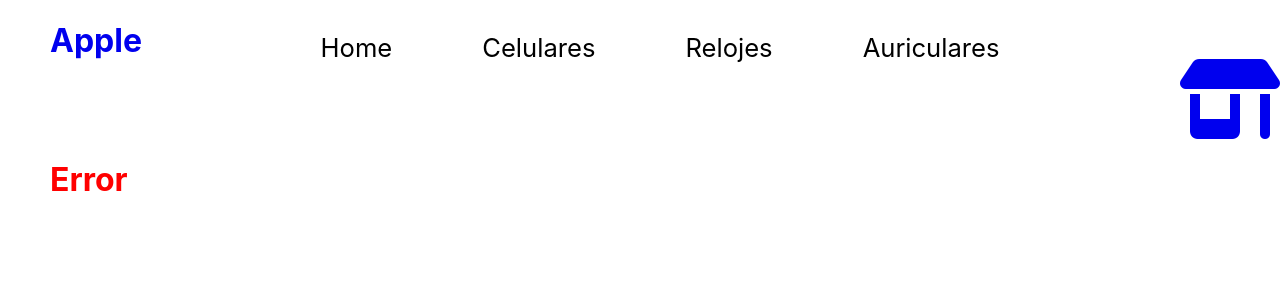
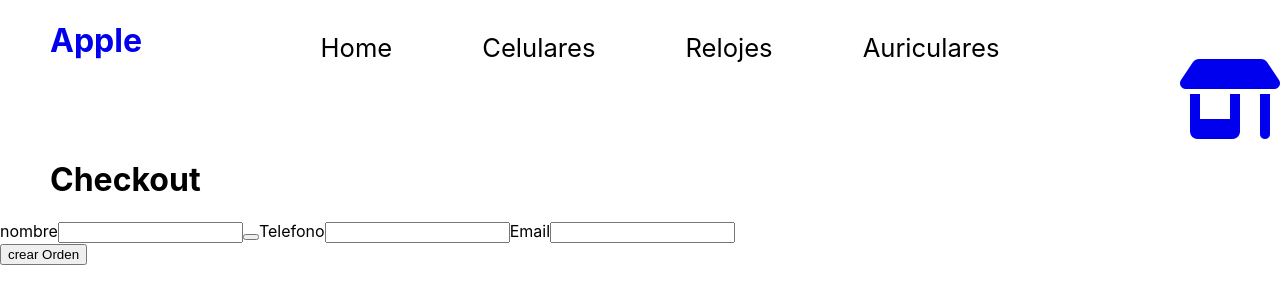
Before and after one commit to felipecasal1/React-coder, a React (Create React App) app in the folder ecommerce/: page /checkout in a window 1280 px wide. Shown: the top 304 px of the page. Built offline with nearby package versions, Linux system fonts and the light colour scheme.

Commit message:
errores con el checkout

```diff
--- a/ecommerce/src/App.js
+++ b/ecommerce/src/App.js
@@ -5,6 +5,7 @@ import ItemListContainer from './components/ItemListContainer/ItemListContainer'
 import ItemDetailContainer from './components/ItemDetailContainer/ItemDetailContainer';
 import { CartProvider } from './context/cartContext';
 import Carrito from "./components/Carrito/Carrito"
+import Checkout from './components/Checkout/Checkout';
 
 
 
@@ -24,7 +25,9 @@ function App() {
             <Route path='/category/:categoryId' element={<ItemListContainer />} />
             <Route path='/item/:itemId' element={<ItemDetailContainer />} />
             <Route path='/carrito' element={<Carrito/>}/>
+            <Route path='/checkout' element={<Checkout/>} />
             <Route path='*' element={<h1 className='error-route'> Error</h1>} />
+
           </Routes>
 
 
--- a/ecommerce/src/components/Carrito/Carrito.jsx
+++ b/ecommerce/src/components/Carrito/Carrito.jsx
@@ -45,6 +45,8 @@ const Carrito = () => {
             <h3 className="sub-total">Total: ${precioFinal}</h3>
 
             <button onClick={() => clearCart()}>Limpiar Carrito</button>
+
+            <Link to="/checkout">Check Out </Link>
         </div>
 
     )
--- /dev/null
+++ b/ecommerce/src/components/Checkout/Checkout.jsx
@@ -0,0 +1,96 @@
+import { useContext, useState } from "react"
+import { CartContext } from "../../context/cartContext"
+import { Timestamp, addDoc, collection, documentId, getDocs, query, where, writeBatch } from "firebase/firestore"
+import { db } from "../../service/firebase/firebaseConfig"
+
+import CheckoutForm from "../CheckoutForm/CheckoutForm"
+
+
+const Checkout = () => {
+    const [loading, setLoading] = useState(false)
+    const [orderId, setOrderId] = useState("")
+
+    const { carrito, totalprice, clearCart } = useContext(CartContext)
+
+
+    const createOrder = async ({ name, phone, email }) => {
+        setLoading(true)
+
+
+        try {
+            const objOrder = {
+                buyer: {
+                    name, phone, email
+                },
+                items: carrito,
+                total: totalprice,
+                date: Timestamp.fromDate(new Date())
+            }
+
+            const batch = writeBatch(db)
+
+            const outOfStock = []
+
+            const id = carrito.map(prod => prod.id)
+
+            const productsRef = collection(db,"items")
+
+            const productsAddedFromFirestore = await getDocs(query(productsRef,where(documentId(),'in', id)))
+
+            const {docs} =productsAddedFromFirestore
+
+            docs.forEach(doc =>{
+                const dataDoc = doc.data()
+                const stockDb = dataDoc.stock
+
+                const productAddedToCart = carrito.find(prod => prod.id === doc.id)
+                const prodQuantity =productAddedToCart?.quantity
+
+                if(stockDb >= prodQuantity){
+                    batch.update(doc.ref,{stock: stockDb - prodQuantity})
+                } else {
+                    outOfStock.push({id: doc.id,...dataDoc})
+                }
+            })
+
+            if(outOfStock.length === 0) {
+                await batch.commit()
+                const orderRef = collection(db, "orders")
+
+                const orderAdded = await addDoc(orderRef,objOrder)
+
+                setOrderId(orderAdded.id)
+                clearCart()
+
+            }else{
+                console.error("hay productos que estan fuera de stock")
+            }
+
+
+
+
+        }catch(error){
+            console.error(error)
+        }finally{
+            setLoading(false)
+        }
+
+    }
+    if(loading){
+        return <h1>Se esta preparando su orden....</h1>
+    }
+    if(orderId){
+        return <h1>El id de su orden es : {orderId}</h1>
+    }
+
+    return(
+        <div>
+            <h1>Checkout</h1>
+            <CheckoutForm onConfirm={createOrder}/>
+
+        </div>
+    )
+
+}
+
+export default Checkout
--- /dev/null
+++ b/ecommerce/src/components/CheckoutForm/CheckoutForm.jsx
@@ -0,0 +1,62 @@
+import { useState } from "react"
+
+
+
+const CheckoutForm = ({onConfirm}) =>{
+
+
+    const {name,setName} =useState("")
+    const {phone,setPhone} =useState("")
+    const {email,setEmail} =useState("")
+
+    const handleConfirm = (event) =>{
+        event.preventDefault()
+
+        const userData ={
+            name,phone,email
+        }
+
+        onConfirm(userData)
+    }
+
+    const setter = (e) =>{
+        setName(e.value)
+    }
+    return (
+        <div>
+            <form onSubmit={handleConfirm}>
+                <label>
+                    nombre
+                    <input
+                    type="text"
+                    value={name}
+                    onSubmit={(target) => setName(target.value)}
+                    />
+                    <button></button>
+                </label>
+                <label>
+                    Telefono
+                    <input
+                    type="text"
+                    value={phone}
+                    onChange={({target}) => setPhone(target.value)}
+                    />
+                </label>
+                <label>
+                    Email
+                    <input
+                    type="email"
+                    value={email}
+                    onChange={({target}) => setEmail(target.value)}
+                    />
+                </label>
+                <div>
+                    <button type="submit" > crear Orden</button>
+                </div>
+            </form>
+        </div>
+    )
+
+}
+
+export default CheckoutForm
```
